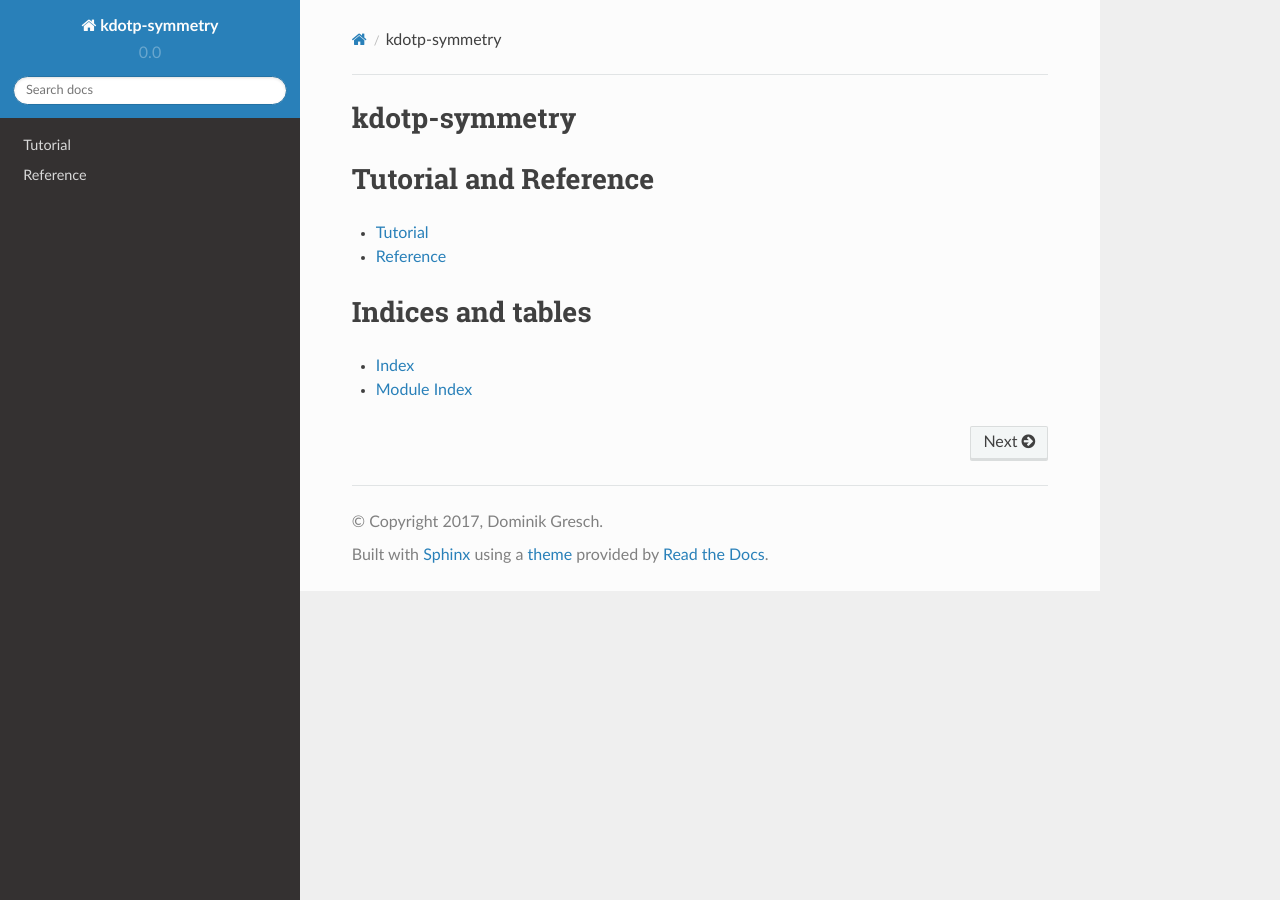
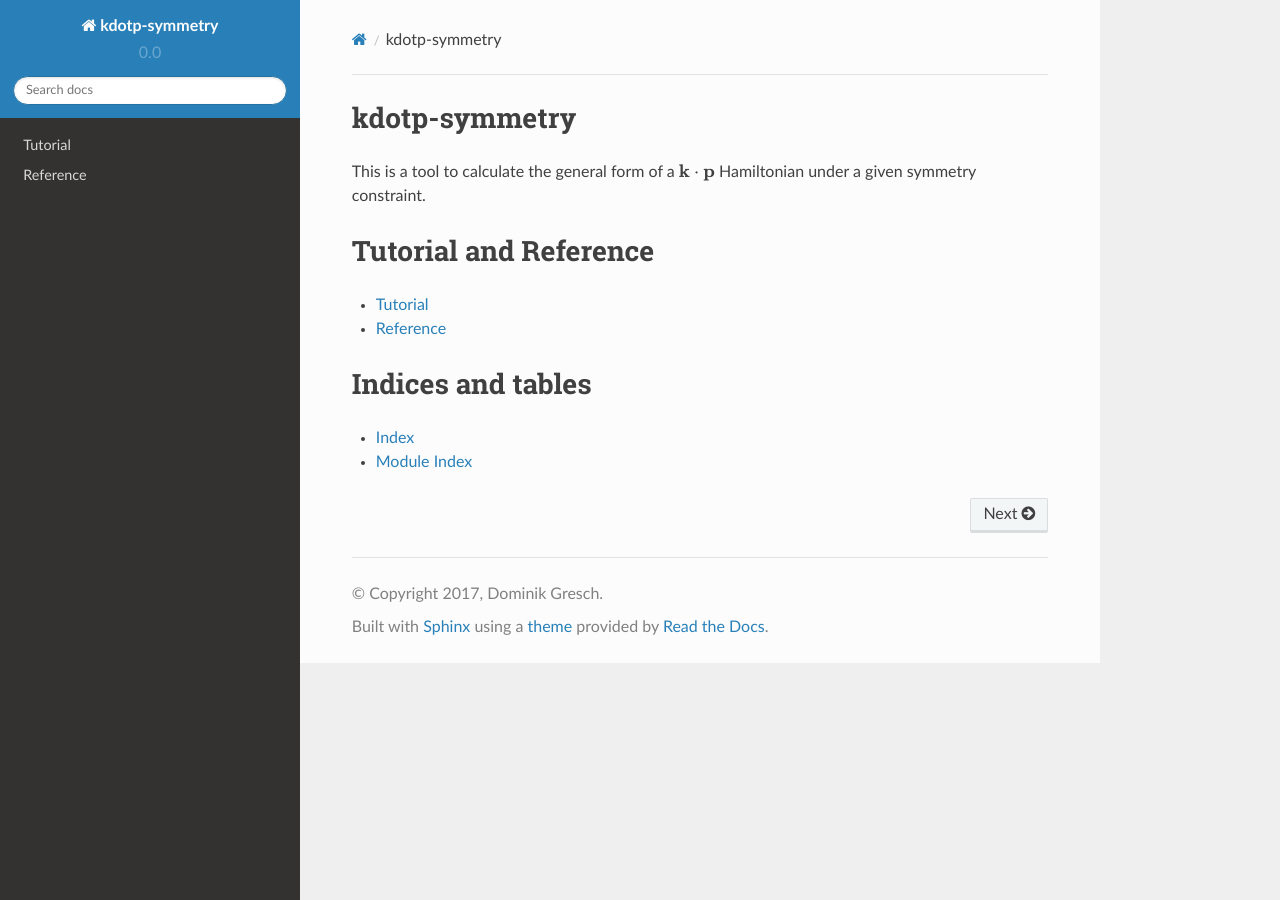
Before and after one commit to greschd/kdotp-symmetry, a Sphinx documentation site: the page built from doc/source/index.rst, in a window 1280 px wide. Built offline with Sphinx 7.4.7 and the Read the Docs theme 2.0.0, drawn with Linux system fonts in a browser that asks for light colours.

Commit message:
minor additions to the doc

```diff
--- a/doc/description.txt
+++ /dev/null
@@ -1 +0,0 @@
-Decorator to add objects to their module's __all__.
--- a/doc/source/index.rst
+++ b/doc/source/index.rst
@@ -1,7 +1,7 @@
 kdotp-symmetry
 ==============
 
-
+This is a tool to calculate the general form of a :math:`\mathbf{k}\cdot\mathbf{p}` Hamiltonian under a given symmetry constraint.
 
 Tutorial and Reference
 ======================
```
